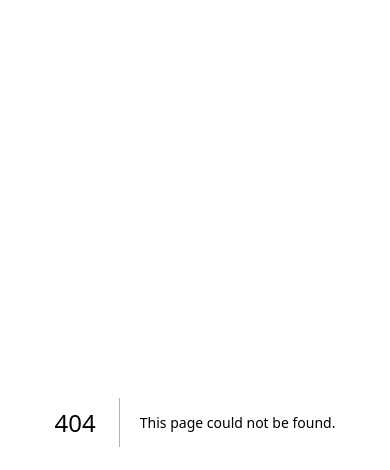
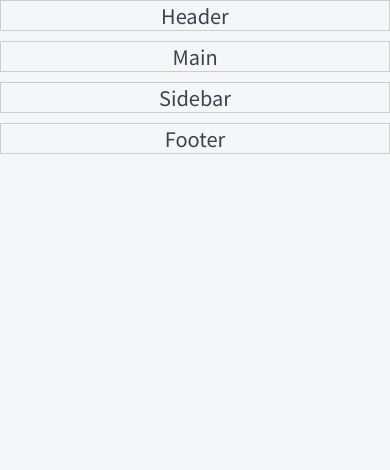
Before and after one commit to BAF00909/nextjs, a Next.js app in the folder top-app-page-router/top-app/: page /test in a window 390 px wide. Before the commit this address had no page. Shown: the top 470 px of the page. Built offline with nearby package versions, Linux system fonts and the light colour scheme.

Commit message:
add marckup

```diff
--- a/top-app-page-router/top-app/layout/Footer/Footer.module.css
+++ b/top-app-page-router/top-app/layout/Footer/Footer.module.css
@@ -0,0 +1,21 @@
+.footer {
+    display: grid;
+    grid-template-columns: 1fr auto auto;
+    gap: 40px;
+    font-size: 16px;
+    line-height: 20px;
+    background-color: var(--primary);
+    color: var(--white);
+    padding: 25px 30px;
+}
+
+.footer a:hover {
+    color: var(--gray-light)
+}
+
+@media (max-width: 750px) {
+    .footer {
+        grid-template-columns: 1fr;
+        gap: 10px;
+    }
+}
--- a/top-app-page-router/top-app/layout/Layout.module.css
+++ b/top-app-page-router/top-app/layout/Layout.module.css
@@ -0,0 +1,46 @@
+.wrapper {
+    display: grid;
+    grid-template-columns: auto 230px minmax(320px 1200px) auto;
+    grid-template-rows: auto 1fr auto;
+    min-height: 100vh;
+    gap: 0 30px;
+    grid-template-areas:
+        ". header header ."
+        ". sidebar main ."
+        "footer footer footer footer";
+}
+
+.header {
+    grid-area: header;
+    display: none;
+}
+
+.sidebar {
+    grid-area: sidebar
+}
+
+.main {
+    grid-area: main;
+}
+
+.footer {
+    grid-area: footer;
+}
+
+@media (max-width: 750px) {
+    .wrapper {
+        grid-template-columns: minmax(320px 1fr);
+        grid-template-areas:
+            "header"
+            "main"
+            "footer";
+    }
+
+    .sidebar {
+        display: none;
+    }
+
+    .header {
+        display: block;
+    }
+}
--- /dev/null
+++ b/top-app-page-router/top-app/pages/test/index.tsx
@@ -0,0 +1,23 @@
+import styles from './style.module.css';
+
+export default function TestPage(): JSX.Element {
+    return (
+        <div className={styles.container}>
+            <div className={styles.header}>Header</div>
+            <div className={styles.main}>Main</div>
+            <div className={styles.sidebar}>Sidebar</div>
+            <div className={styles.footer}>Footer</div>
+        </div>
+        // <div className={styles.wrapper}>
+        //     <div className={styles.c1}>1</div>
+        //     <div className={styles.c2}>2</div>
+        //     <div className={styles.c3}>3</div>
+        //     <div className={styles.c4}>4</div>
+        //     <div className={styles.c5}>5</div>
+        //     <div className={styles.c6}>6</div>
+        //     <div className={styles.c7}>7</div>
+        //     <div className={styles.c8}>8</div>
+        //     <div className={styles.c9}>9</div>
+        // </div>
+    );
+}
--- /dev/null
+++ b/top-app-page-router/top-app/pages/test/style.module.css
@@ -0,0 +1,92 @@
+.wrapper {
+    display: grid;
+    gap: 10px;
+    grid-template-columns: [startLine] 1fr [middleLine] 1fr [endLine] 1fr;
+    grid-auto-rows: 100px;
+    grid-auto-flow: dense;
+    /* grid-template-columns: repeat(auto-fit, minmax(100px, 1fr));
+    gap: 10px; */
+    /* grid-template-rows: 200px 200px;
+    grid-auto-rows: 100px; */
+
+    /* border: 2px solid #c2c2c2;
+    height: 500px; */
+    /* justify-items: stretch;
+    align-items: stretch;
+    align-content: space-evenly;
+    justify-content: flex-start; */
+}
+
+.wrapper div {
+    min-height: 20px;
+    border: 1px solid #ccc;
+    font-size: 20px;
+    display: flex;
+    align-items: center;
+    justify-content: center;
+}
+
+/* .wrapper div:nth-of-type(1) {
+    justify-self: flex-start;
+    align-self: flex-start;
+} */
+
+.c1 {
+    /* grid-column-start: 1;
+    grid-column-end: -1; */
+    grid-column: startLine / -1;
+}
+
+.c2 {
+    /* grid-column-start: 1;
+    grid-column-end: span 2; */
+    grid-column: startLine / span 2;
+}
+
+.container {
+    display: grid;
+    gap: 10px;
+    grid-template-columns: 1fr 1fr 1fr;
+    /* grid-template-rows: 1fr 1fr 1fr; */
+    grid-template-areas:
+        "header header header"
+        "sidebar main main"
+        ". footer footer";
+}
+
+.container > div {
+    min-height: 20px;
+    border: 1px solid #ccc;
+    font-size: 20px;
+    display: flex;
+    align-items: center;
+    justify-content: center;
+}
+
+.header {
+    /* grid-area: 1 / 1 / 3 / 4; */
+    grid-area: header;
+}
+
+.main {
+    grid-area: main;
+}
+
+.sidebar {
+    grid-area: sidebar;
+}
+
+.footer {
+    grid-area: footer;
+}
+
+@media (max-width: 600px) {
+    .container {
+        grid-template-columns: 1fr;
+        grid-template-areas:
+            "header"
+            "main"
+            "sidebar"
+            "footer";
+    }
+}
```
Also changed, not shown: top-app-page-router/top-app/layout/Footer/Footer.tsx (+10 -2 lines), top-app-page-router/top-app/layout/Layout.tsx (+7 -8 lines).
